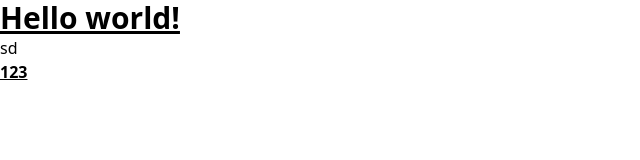
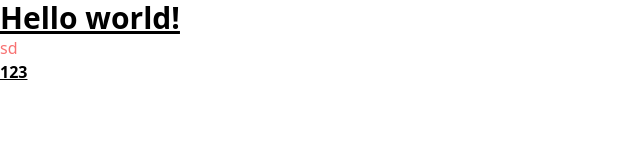
Before and after one commit to julian-hzd/Portfolio2, a React (Vite) app: page / in a window 1280 px wide. Shown: the top 160 px of the page, without its empty margins (0-640 px from the left). Built offline with nearby package versions, Linux system fonts and the light colour scheme.

Commit message:
dummy commit

```diff
--- a/src/main.jsx
+++ b/src/main.jsx
@@ -6,6 +6,6 @@ import "./index.css";
 ReactDOM.createRoot(document.getElementById("root")).render(
   <React.StrictMode>
     <App />
-    <p className="te">sd</p>
+    <p className="text-red-400">sd</p>
   </React.StrictMode>,
 );
```
